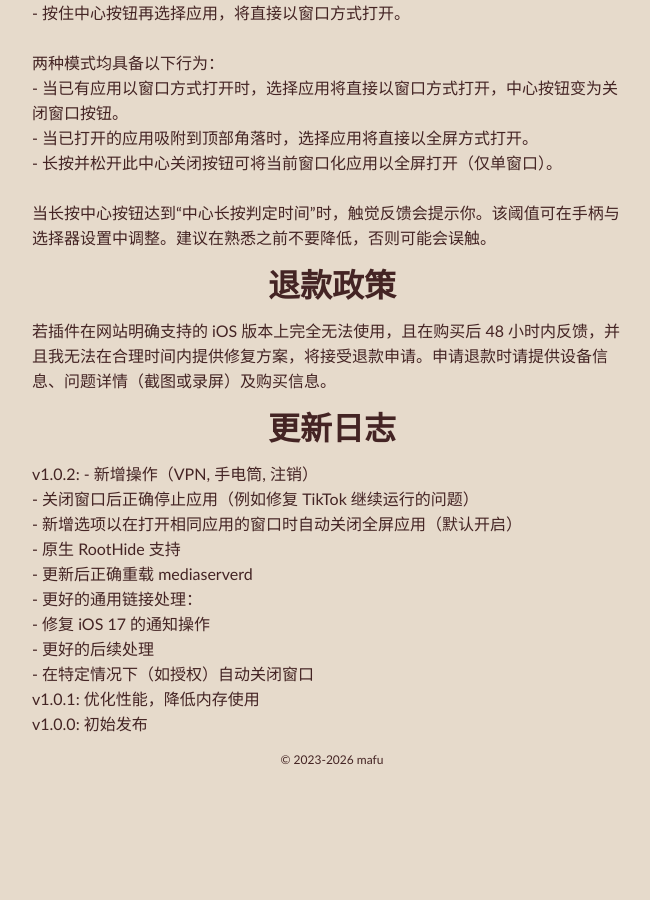
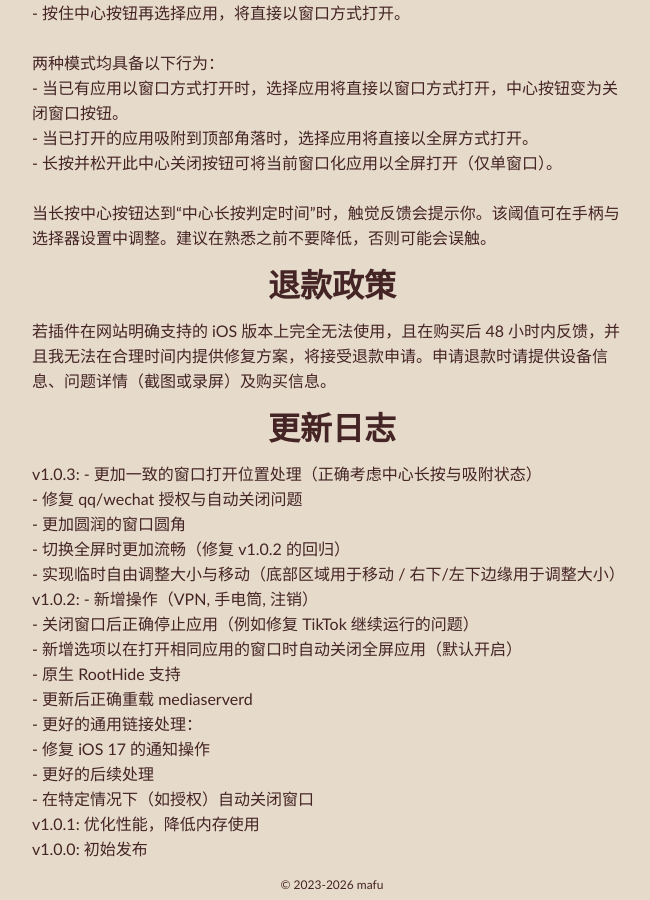
Before and after one commit to m4fn3/repo, a Jekyll site: the page web/Myrtle_zh_hans.html, which Jekyll copies as it is, in a window 1280 px wide and 900 px high, scrolled down 2815 px. Shown: the whole window, without its empty margins (308-958 px from the left). Built offline with Jekyll 4.4.1, drawn with Linux system fonts in a browser that asks for light colours; nearby versions of some CDN libraries; before the commit the page ends 3590 px from its top, so only the background shows below that.

```diff
--- a/web/Myrtle.html
+++ b/web/Myrtle.html
@@ -158,6 +158,11 @@
             </p>
             <h1>Changelogs</h1>
             <p>
+                v1.0.3: - more consistent handling of where window open (peroperly take center-hold into consideration when snapped & using app launcher) <br>
+                - fixed authorization and auto-close for qq/wechat <br>
+                - more rounded corner <br>
+                - smoother to switch to fullscreen (regression of v1.0.2)<br>
+                - implemented temporary free dynamic resize & movement (bottom area for movements / bottom right/left edges for resize)<br>
                 v1.0.2: - new actions (vpn, flashlight, respring) <br>
                 - properly stop apps after closing windows (e.g. fix Tiktok continue running) <br>
                 - added an option to automatically close the fullscreen app when the same app is opened in window (default: on) <br>
--- a/web/Myrtle_zh_hans.html
+++ b/web/Myrtle_zh_hans.html
@@ -161,6 +161,11 @@
 			</p>
 			<h1>更新日志</h1>
 			<p>
+				v1.0.3: - 更加一致的窗口打开位置处理（正确考虑中心长按与吸附状态）<br>
+				- 修复 qq/wechat 授权与自动关闭问题<br>
+				- 更加圆润的窗口圆角<br>
+				- 切换全屏时更加流畅（修复 v1.0.2 的回归）<br>
+				- 实现临时自由调整大小与移动（底部区域用于移动 / 右下/左下边缘用于调整大小）<br>
 				v1.0.2: - 新增操作（VPN, 手电筒, 注销）<br>
 				- 关闭窗口后正确停止应用（例如修复 TikTok 继续运行的问题）<br>
 				- 新增选项以在打开相同应用的窗口时自动关闭全屏应用（默认开启）<br>
```
Also changed, not shown: 3 other files.
